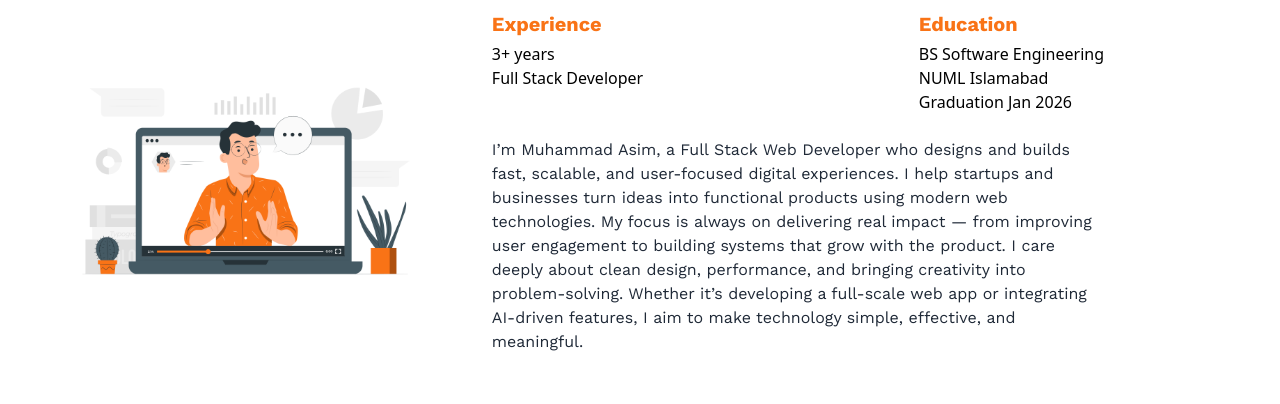
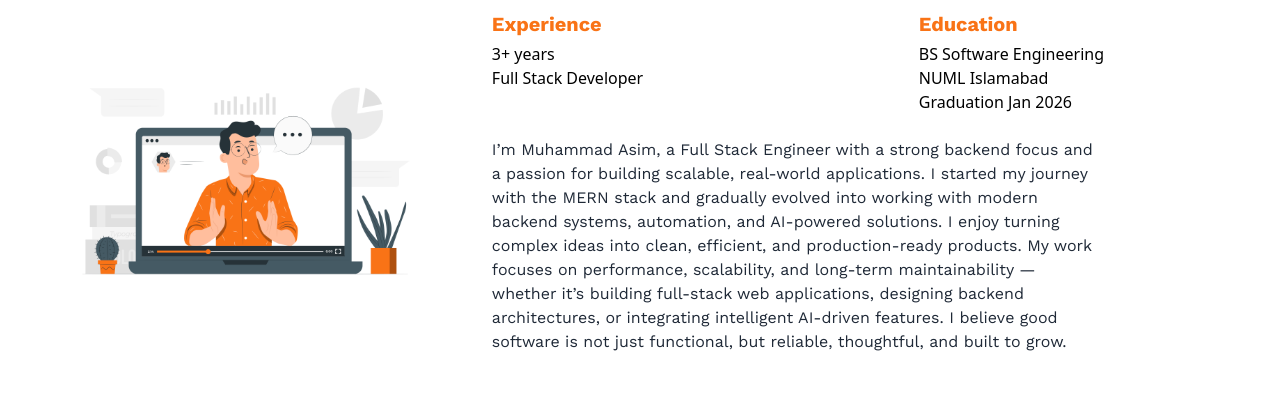
Before and after one commit to Muhammadasim225/portfolio-webapp-frontend, a React (Vite) app in the folder portfolio-app/: page /aboutme in a window 1280 px wide. Shown: the part 840-1244 px from the top of the page. Built offline with nearby package versions, Linux system fonts and the light colour scheme; a web font is replaced by a local one.

Commit message:
Revise AboutMe description for clarity and focus
Updated personal description to reflect a stronger backend focus and experience with modern technologies.

```diff
--- a/portfolio-app/src/components/AboutMe.jsx
+++ b/portfolio-app/src/components/AboutMe.jsx
@@ -84,14 +84,12 @@ const AboutMe = () => {
             {/* About Paragraph */}
             <div className="com my-6">
               <p className="font-normal text-gray-800 text-md font-custom">
-                I’m Muhammad Asim, a Full Stack Web Developer who designs and builds fast,
-                scalable, and user-focused digital experiences. I help startups and businesses
-                turn ideas into functional products using modern web technologies. My focus is
-                always on delivering real impact — from improving user engagement to building
-                systems that grow with the product. I care deeply about clean design,
-                performance, and bringing creativity into problem-solving. Whether it’s
-                developing a full-scale web app or integrating AI-driven features, I aim to make
-                technology simple, effective, and meaningful.
+                I’m Muhammad Asim, a Full Stack Engineer with a strong backend focus and a passion for building scalable, real-world applications.
+
+I started my journey with the MERN stack and gradually evolved into working with modern backend systems, automation, and AI-powered solutions. I enjoy turning complex ideas into clean, efficient, and production-ready products.
+
+My work focuses on performance, scalability, and long-term maintainability — whether it’s building full-stack web applications, designing backend architectures, or integrating intelligent AI-driven features. I believe good software is not just functional, but reliable, thoughtful, and built to grow.
+
               </p>
             </div>
           </div>
```
